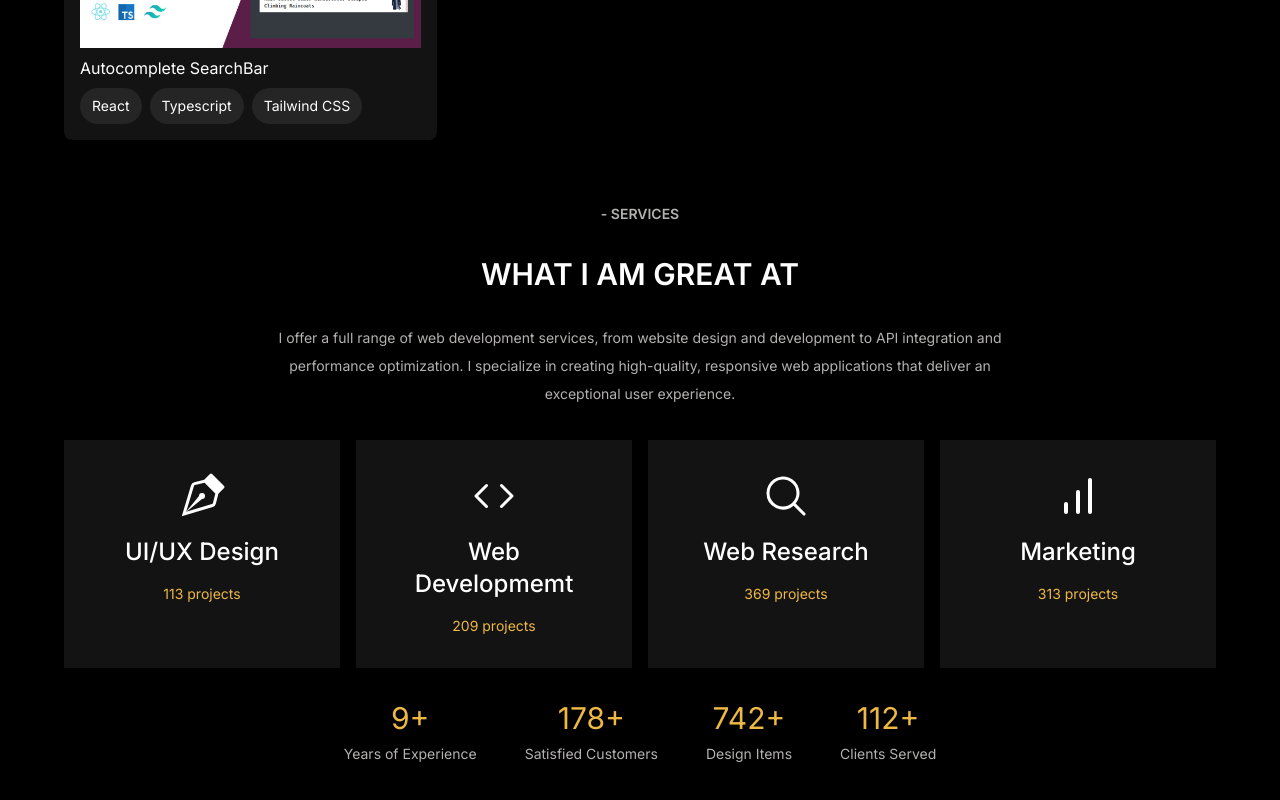
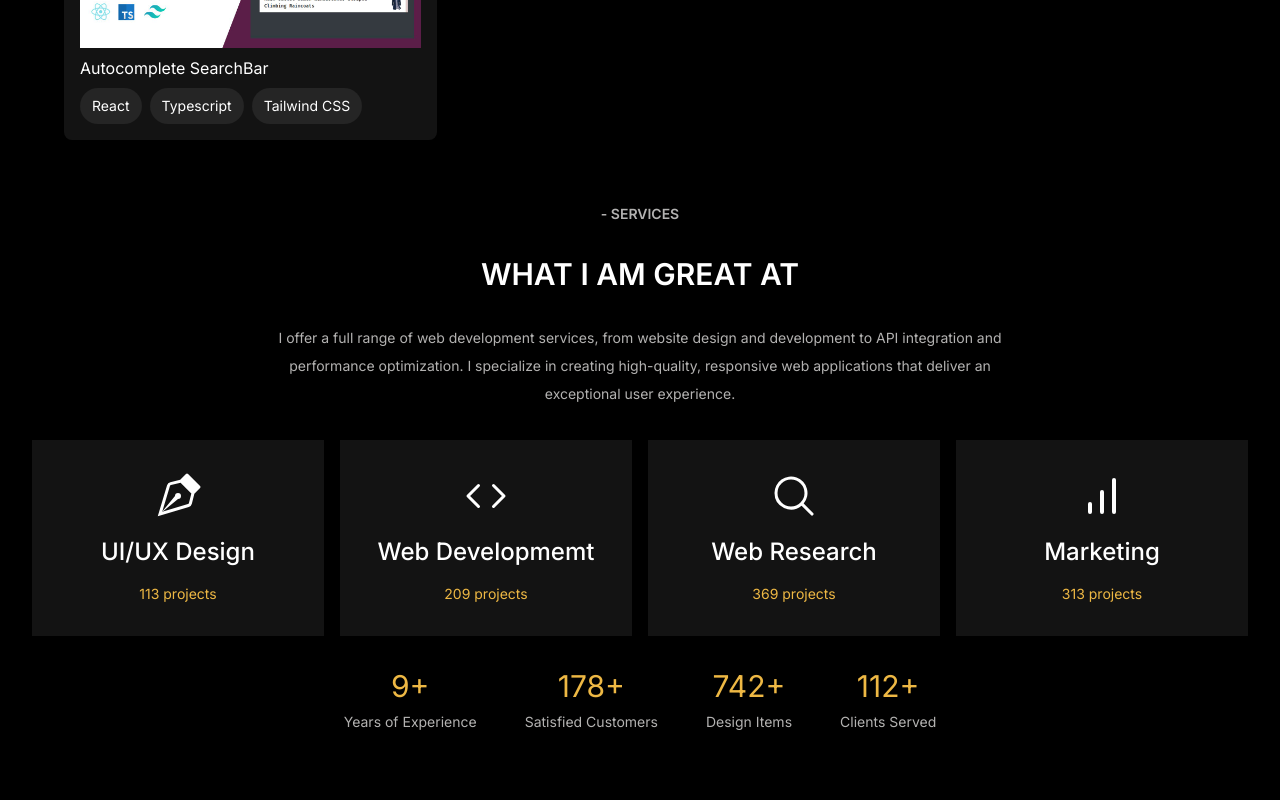
Before and after one commit to yelinko20/developer-portfolio, a Next.js app: page /portfolio in a window 1280 px wide. Shown: the part 872-1672 px from the top of the page. Built offline with nearby package versions, Linux system fonts and the light colour scheme.

Commit message:
Update Services.tsx

```diff
--- a/components/Services.tsx
+++ b/components/Services.tsx
@@ -1,7 +1,7 @@
 import { services } from "@/Data/Data";
 export default function Services() {
   return (
-    <div className="text-center p-8">
+    <div className="text-center my-8">
       <div className="uppercase font-semibold text-sm text-WhiteGray">
         - Services
       </div>
```
